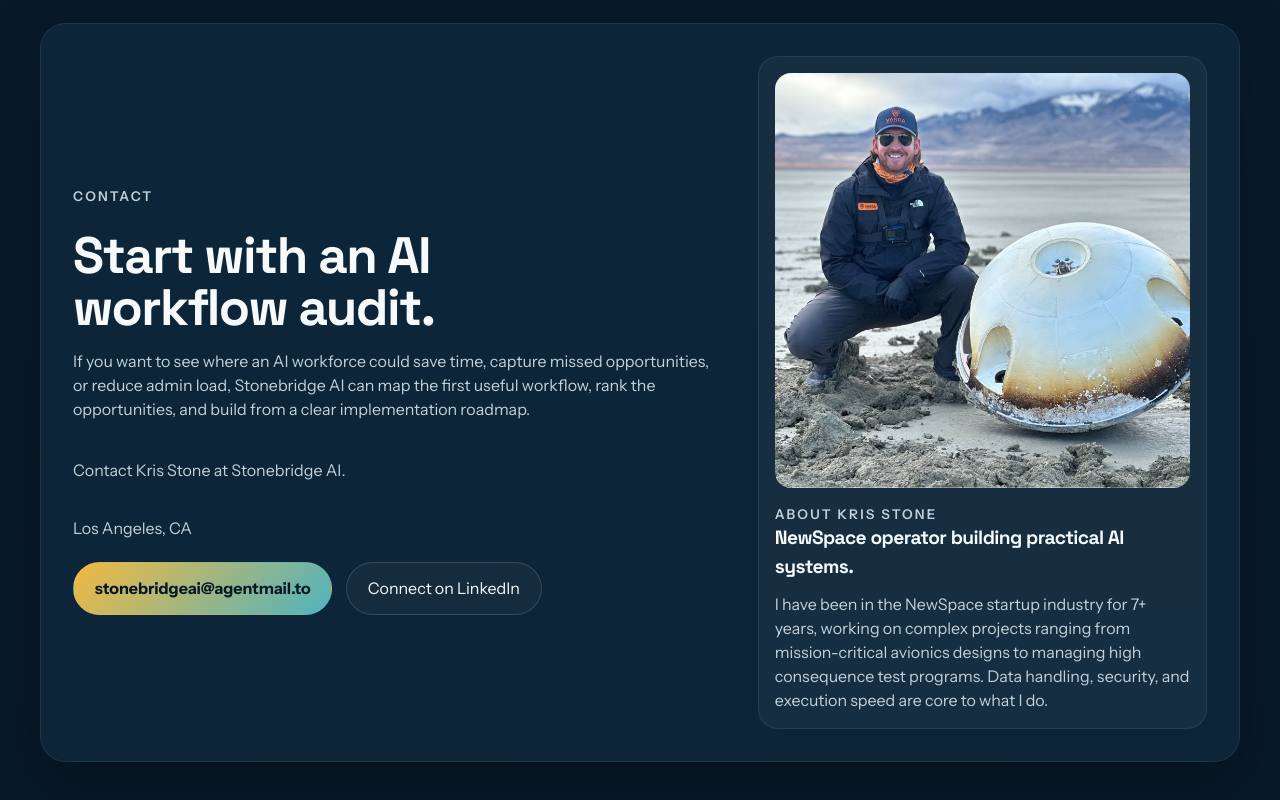
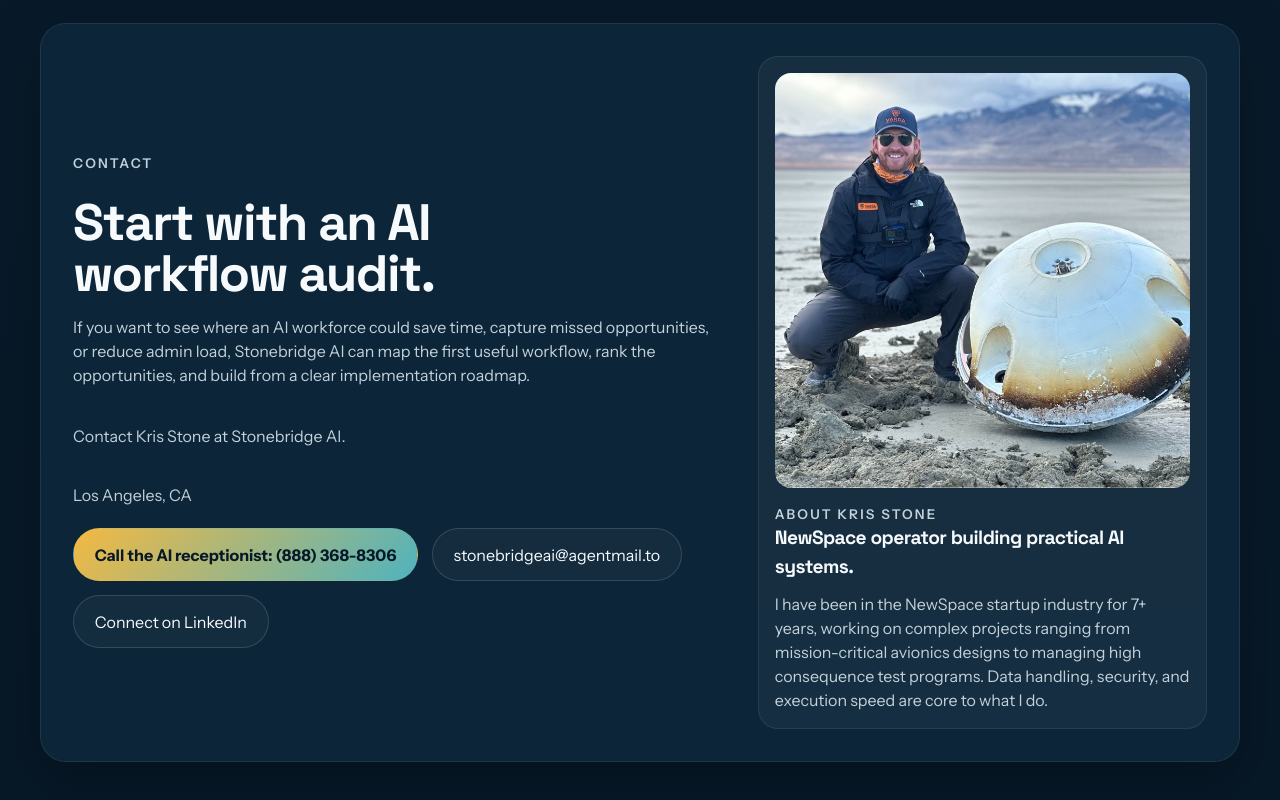
Before and after one commit to krisStone7/agentic-solutions-landing, a React (Vite) app: page / in a window 1280 px wide. Shown: the part 8374-9174 px from the top of the page. Built offline with nearby package versions, Linux system fonts and the light colour scheme.

Commit message:
Add AI receptionist phone number to contact section

```diff
--- a/src/App.jsx
+++ b/src/App.jsx
@@ -1027,7 +1027,10 @@
               <p className="contact-note">Contact Kris Stone at Stonebridge AI.</p>
               <p className="contact-location">Los Angeles, CA</p>
               <div className="contact-actions">
-                <a className="button button-primary" href="mailto:stonebridgeai@agentmail.to">
+                <a className="button button-primary" href="tel:+18883688306">
+                  Call the AI receptionist: (888) 368-8306
+                </a>
+                <a className="button button-secondary" href="mailto:stonebridgeai@agentmail.to">
                   stonebridgeai@agentmail.to
                 </a>
                 <a
```
